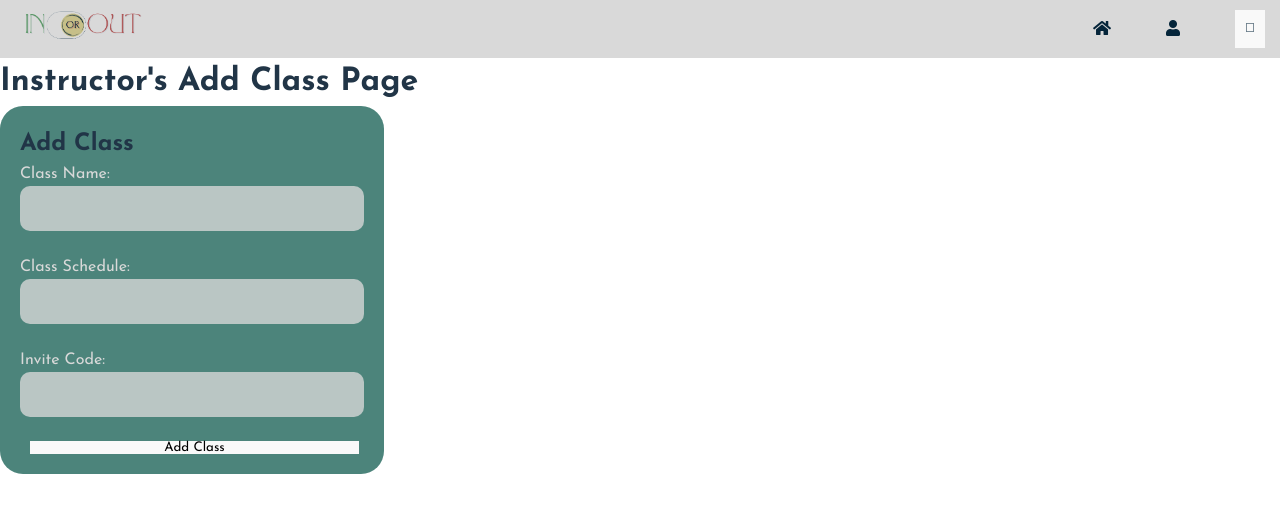
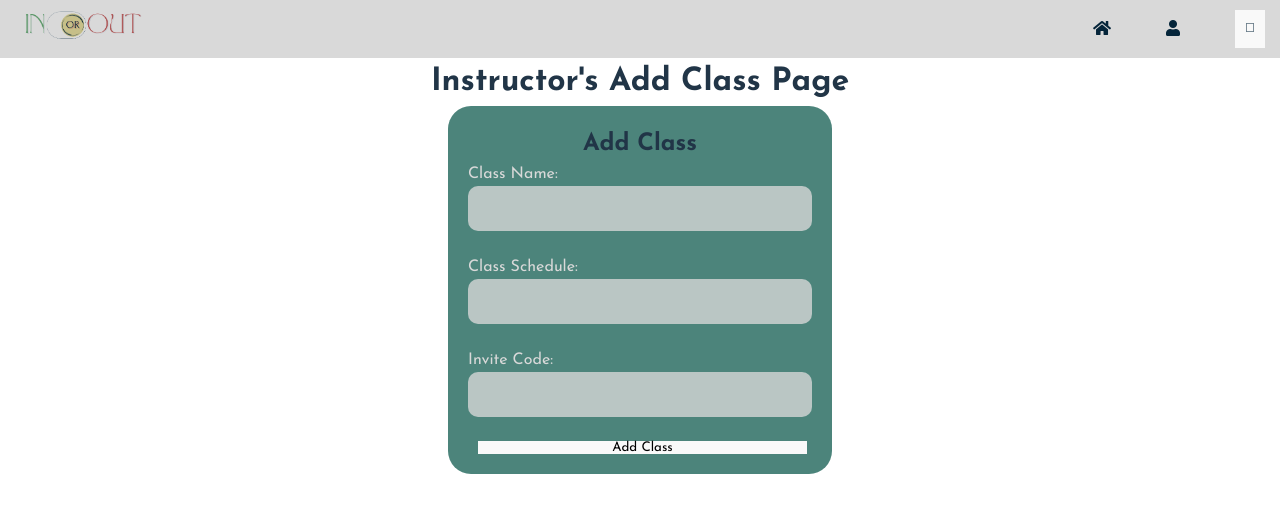
Before and after one commit to Scythexz/InOrOut, a React (Vite) app in the folder client/: page /ins-add-class in a window 1280 px wide. Shown: the top 512 px of the page. Built offline with nearby package versions, Linux system fonts and the light colour scheme.

Commit message:
updated css

```diff
--- a/client/src/pages/InsAddClass.jsx
+++ b/client/src/pages/InsAddClass.jsx
@@ -50,6 +50,7 @@ function InsAddClass() {
   return (
     <div>
       <Navbar />
+      <center>
       <h1>Instructor's Add Class Page</h1>
       <div>
 
@@ -75,6 +76,7 @@ function InsAddClass() {
           </button>
         </form>
       </div>
+      </center>
     </div>
   );
 }
--- a/client/src/pages/InsProfile.jsx
+++ b/client/src/pages/InsProfile.jsx
@@ -13,12 +13,14 @@ function InsProfile() {
   return (
     <div>
       <Navbar />
+      <center>
       <h1>Instructor's Profile Page</h1>
       <h1>Welcome, {decoded.full_name}</h1>
       <p>Info about you</p>
       {/* Add your content for the home page */}
       {/* Render the InsProfileCard component */}
       <InsProfileCard />
+      </center>
     </div>
   );
 }
```
